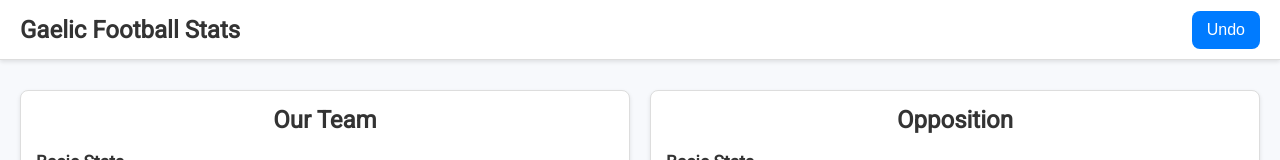
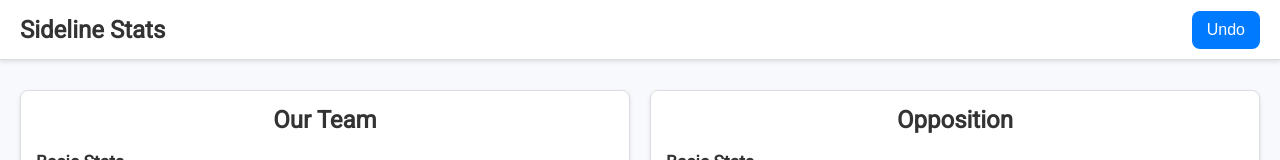
Before and after one commit to robmcelhinney/sideline-gaelic, a plain HTML site: page index.html in a window 1280 px wide. Shown: the top 160 px of the page. Drawn offline with nearby package versions, Linux system fonts and the light colour scheme.

Commit message:
add readme

```diff
--- a/index.html
+++ b/index.html
@@ -265,7 +265,7 @@
     </head>
     <body>
         <header role="banner">
-            <h1>Gaelic Football Stats</h1>
+            <h1>Sideline Stats</h1>
             <div class="header-buttons">
                 <button onclick="undo()">Undo</button>
             </div>
```
Also changed, not shown: img/demo0.png (added), img/demo1.png (added), 1 other file.
